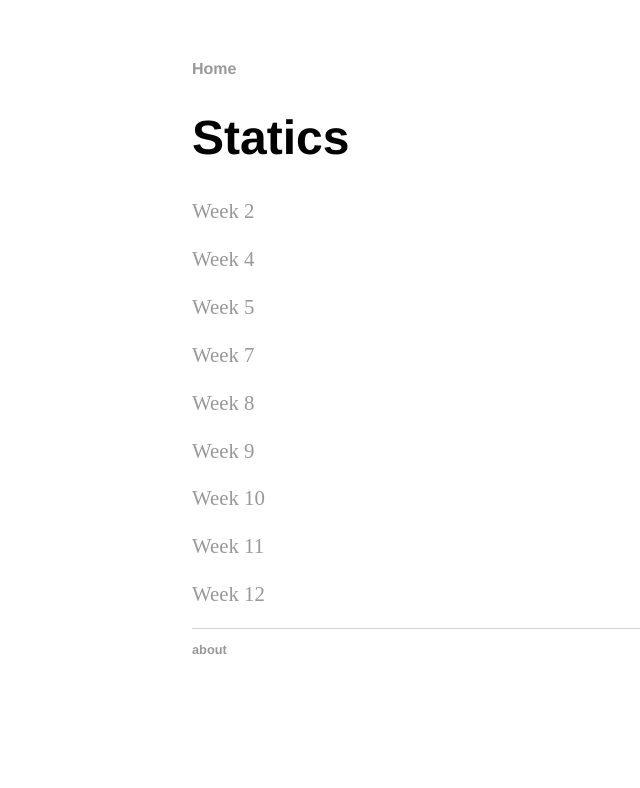
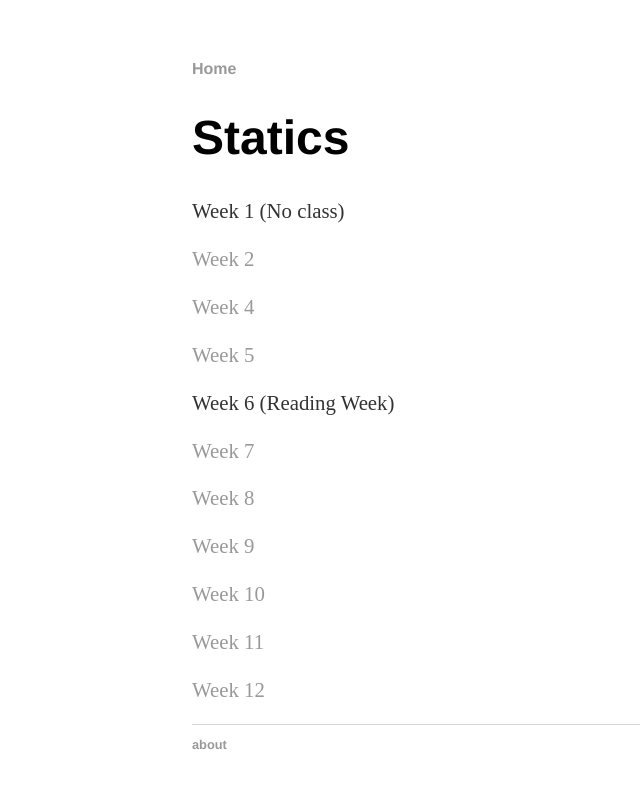
Before and after one commit to GenNotes/GenNotes.github.io, a Jekyll site: the page built from ENGI-1230/index.html, in a window 1280 px wide. Shown: the top 788 px of the page, without its empty margins (0-640 px from the left). Built offline with Jekyll 4.4.1, drawn with Linux system fonts in a browser that asks for light colours.

Commit message:
Update index.html

```diff
--- a/ENGI-1230/index.html
+++ b/ENGI-1230/index.html
@@ -5,9 +5,11 @@ title: Statics
 <div class="blurb">
 	<h1>Statics</h1>
 
+	<p> Week 1 (No class) </p>
 	<p><a href="Statics-W2.pdf"> Week 2 </a></p>
  	<p><a href="Statics-W4.pdf"> Week 4 </a></p>
 	<p><a href="Statics-W5.pdf"> Week 5 </a></p>
+	<p> Week 6 (Reading Week) </p>
 	<p><a href="Statics-W7.pdf"> Week 7 </a></p>
 	<p><a href="Statics-W8.pdf"> Week 8 </a></p>
 	<p><a href="Statics-W9.pdf"> Week 9 </a></p>
```
